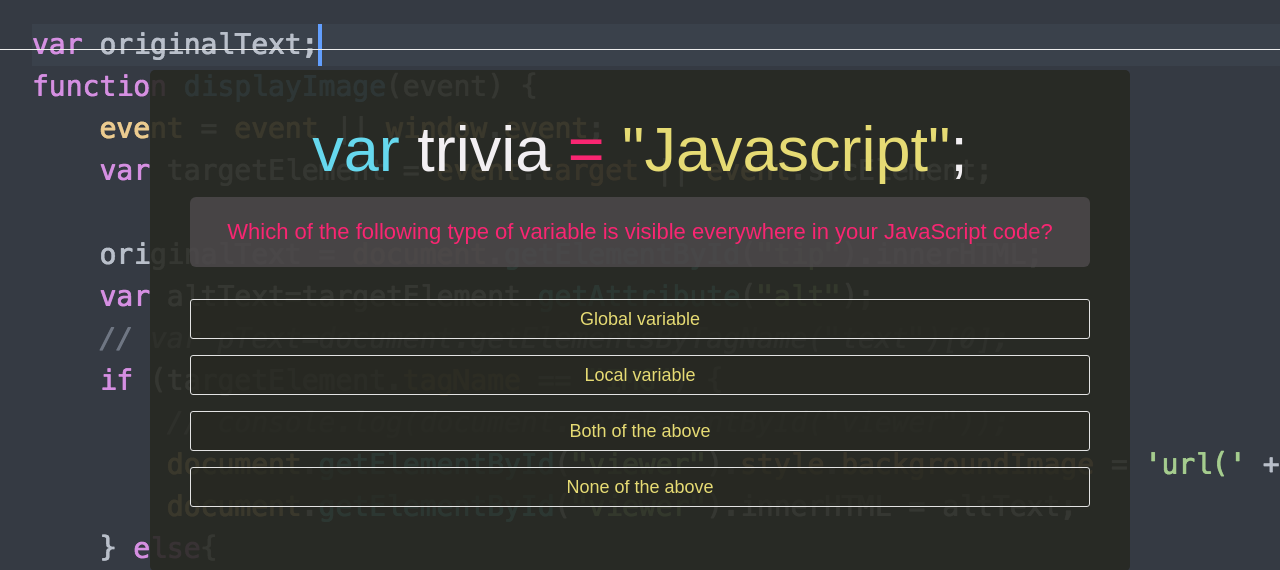
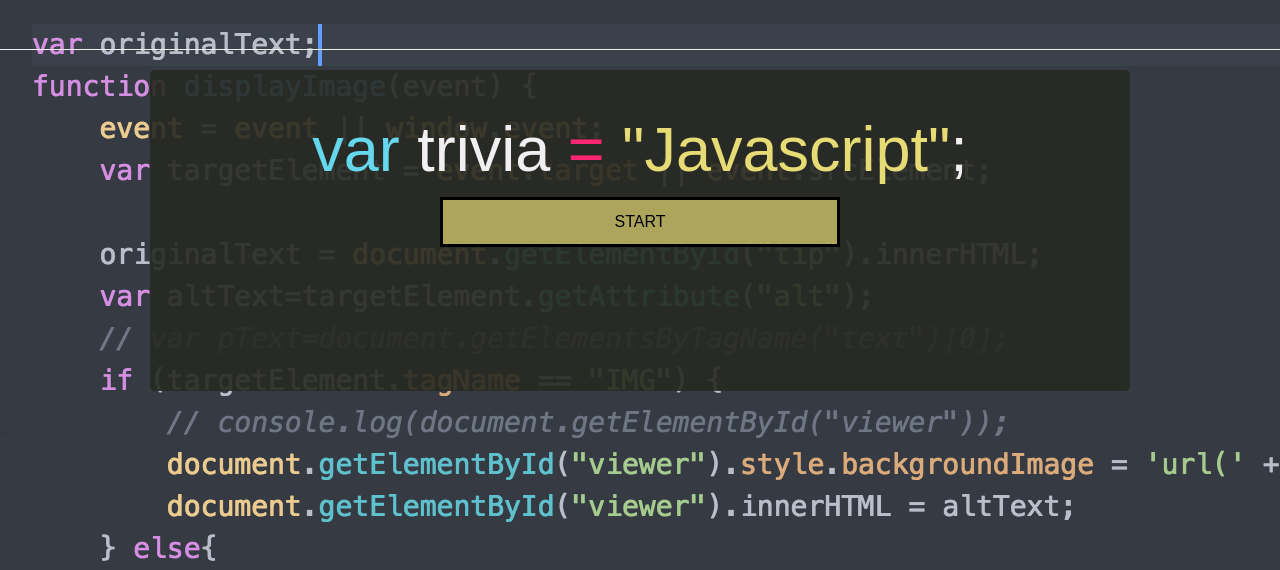
Before and after one commit to Perijet/TriviaGame, a PHP site: page / in a window 1280 px wide. Shown: the top 570 px of the page. Run offline with PHP 8.4, Linux system fonts and the light colour scheme; some web fonts are replaced.

Commit message:
Added quiz start page

```diff
--- a/assets/css/style.css
+++ b/assets/css/style.css
@@ -65,3 +65,11 @@ button{
 	background-color: transparent;
 	border: none;
 }
+
+#startButton{
+	border-style: solid;
+	width: 400px;
+	height: 50px;
+	background-color: rgba(230, 219, 116, 0.7);
+	color: black;
+}
--- a/assets/javascript/trivia.js
+++ b/assets/javascript/trivia.js
@@ -41,8 +41,27 @@ $(document).ready(function(){
 	$('.well-sm').click(function(){
 
 	});
-question1();
+start();
 });
+
+function start(){
+	$('.start').append('<button type="button" id="startButton">START</button>');
+	$('.wellq1').hide();
+	$('.wella1').hide();
+	$('.wella2').hide();
+	$('.wella3').hide();
+	$('.wella4').hide();
+	$('#startButton').click(function(){
+		question1();
+		console.log('start');
+	$('.wellq1').show();
+	$('.wella1').show();
+	$('.wella2').show();
+	$('.wella3').show();
+	$('.wella4').show();
+	$('#startButton').hide();
+	});
+}
 
 function question1(){
 	$('.wellq1').empty().append('<div>Which of the following type of variable is visible everywhere in your JavaScript code?</div>');
--- a/index.html
+++ b/index.html
@@ -18,6 +18,7 @@
 <div class="wrapper">
 <div class="jumbotron">
   <h1><span id="var">var</span> trivia <span id="equal">=</span> <span id="js">"Javascript"</span>;</h1><br>
+  <div class="start"></div>
   <div class="wellq wellq1 well-lg"></div><br><br>
   <div class="well wella1 well-sm"></div><br>
   <div class="well wella2 well-sm"></div><br>
```
